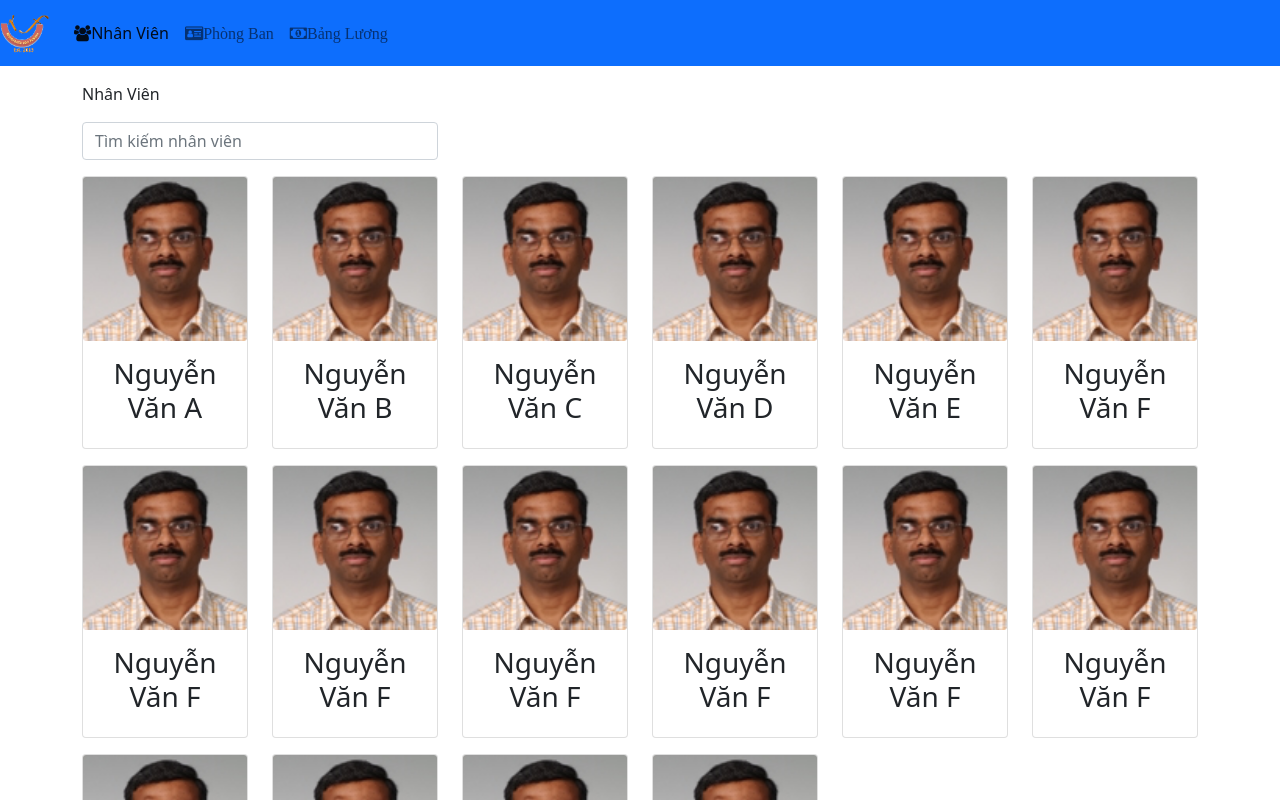
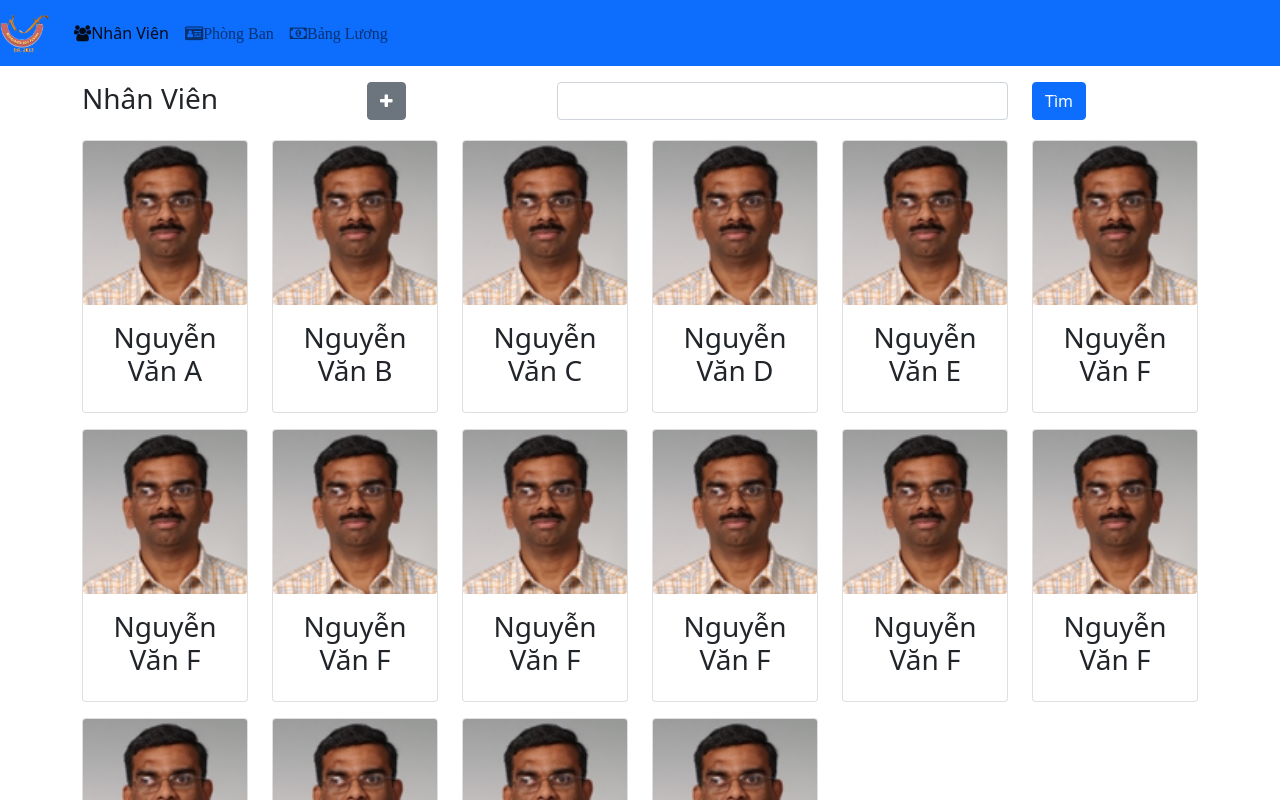
Before and after one commit to Sunghakyo/ReactJS-Emolyee-App, a React (Create React App) app: page /home in a window 1280 px wide. Shown: the top 800 px of the page. Built offline with nearby package versions, Linux system fonts and the light colour scheme.

Commit message:
switch branch

```diff
--- a/package.json
+++ b/package.json
@@ -15,6 +15,8 @@
     "react": "^17.0.2",
     "react-dom": "^17.0.2",
     "react-moment": "^1.1.1",
+    "react-redux": "^7.2.4",
+    "react-redux-form": "^1.16.14",
     "react-router-dom": "^5.2.0",
     "react-scripts": "4.0.3",
     "reactstrap": "^8.9.0",
--- a/src/App.js
+++ b/src/App.js
@@ -1,14 +1,20 @@
 import { Component } from "react";
 import { BrowserRouter } from 'react-router-dom';
 import Main from './components/MainComponent';
+import { ConfigureStore } from './Redux/ConfigureStore'
+import { Provider } from "react-redux";
+
+
+const store = ConfigureStore();
+
 class App extends Component {
-
   render() {
-
     return (
-      <BrowserRouter>
-        <Main />
-      </BrowserRouter>
+      <Provider store={store} >
+        <BrowserRouter>
+          <Main />
+        </BrowserRouter>
+      </Provider>
     );
   }
 }
--- /dev/null
+++ b/src/Redux/ConfigureStore.js
@@ -0,0 +1,11 @@
+import { Reducer, initialState } from './Reducer';
+import { createStore } from 'redux';
+
+export const ConfigureStore = () => {
+    const Store = createStore(
+        Reducer,
+        initialState
+    );
+    console.log(Store);
+    return Store;
+}
--- /dev/null
+++ b/src/Redux/Reducer.js
@@ -0,0 +1,10 @@
+import { STAFFS, DEPARTMENTS } from "../components/Staffs";
+
+export const initialState = {
+    staffs: STAFFS,
+    departments: DEPARTMENTS
+}
+
+export const Reducer = (state = initialState, action) => {
+    return state;
+}
--- a/src/components/HomeComponent.js
+++ b/src/components/HomeComponent.js
@@ -1,8 +1,10 @@
 import { Card, CardImg, CardBody } from 'reactstrap';
 import React from 'react';
-import { Breadcrumb, BreadcrumbItem } from "reactstrap";
+import {
+    Breadcrumb, BreadcrumbItem, Form, Row, Input, Col, Button,
+    Modal, ModalBody, ModalHeader, ModalFooter, FormGroup, Label
+} from "reactstrap";
 import { Link } from "react-router-dom";
-
 
 
 class Home extends React.Component {
@@ -10,31 +12,75 @@ class Home extends React.Component {
         super(props);
         this.state = {
             staffs: this.props.staffs,
-            search: ""
+            isOpen: false,
+            search: "",
+            name: "",
+            doB: "",
+            startDate: ""
+
         }
+        this.toggle = this.toggle.bind(this)
+        this.onChangeSearch = this.onChangeSearch.bind(this)
+        this.onChangeInfo = this.onChangeInfo.bind(this)
     }
 
-    render() {
-        const handleChangeText = e => {
-            if (e.target.value === "") {
-                this.setState({
-                    staffs: this.props.staffs,
-                    search: "e.target.value"
-                })
-                return
-            }
-            //  xử lý nếu chưa nhập tên nhân viên tìm kiếm
+    // modal box
+    toggle() {
+        this.setState({ isOpen: !this.state.isOpen })
+    }
 
-            let newStaff = [...this.props.staffs]
-            newStaff = newStaff.filter((staff) => staff.name.includes(e.target.value))
-            this.setState({
-                staffs: newStaff,
-                search: e.target.value,
-            })
-            // đặt lại state khi nhập tên nhân viên
+    // tìm kiếm nhân viên
+    onChangeSearch(e) {
+        console.log('hi')
+        const value = e.target.value
+        if (value === "") {
+            this.setState({ staffs: this.props.staffs, search: value })
+            return
+        };
+        this.setState({
+            search: value,
+            staffs: this.state.staffs.filter(staff => staff.name.includes(value))
+        })
+    }
+
+
+    onChangeInfo(e) {
+        console.log('s')
+        const value = e.target.value;
+        const name = e.target.name
+        this.setState({
+            [name]: value
+        })
+    }
+
+    validate(name, dateOB, startDate) {
+        const error = {
+            name: '',
+            dateOb: '',
+            startDate: ''
+        }
+        if (name === "") {
+            error.name = "Yêu cầu nhập"
+        }
+        if (name.length < 3) {
+            error.name = "Yêu cầu nhập tối thiểu 3 ký tự"
+        }
+        if (name.length > 30) {
+            error.name = "Yêu cầu nhập tối đa 30 ký tự"
+        }
+        if (dateOB === '') {
+            error.dateOb = "Yêu cầu nhập"
+        }
+        if (startDate === '') {
+            error.startDate = 'Yêu cầu nhập'
         }
 
+        return error
+    }
 
+
+    render() {
+        // duyệt qua mảng staffs render ra nhân viên
         const liststaff = this.state.staffs.map((staff, index) => {
             return (
                 <div key={index} className="col-6 col-md-4 col-xl-2 mb-3">
@@ -51,17 +97,93 @@ class Home extends React.Component {
             )
         });
 
-
         return (
             <div className="container">
-                <div className="row ">
-                    <Breadcrumb className="mt-3" >
-                        <BreadcrumbItem ><Link className="text-reset text-decoration-none" to="/home">Nhân Viên</Link></BreadcrumbItem>
-                    </Breadcrumb>
-                </div>
-                <div className="row">
-                    <div className="col-4 align-left mb-3">
-                        <input type="text" className="form-control" placeholder="Tìm kiếm nhân viên" onChange={(e) => handleChangeText(e)} />
+                <div className="row  mt-3">
+                    <div className="col-md-3">
+                        <Breadcrumb >
+                            <BreadcrumbItem ><Link className="text-reset text-decoration-none" to="/home"><h3>Nhân Viên</h3></Link></BreadcrumbItem>
+                        </Breadcrumb>
+                    </div>
+                    <div className="col-md-2">
+                        <Modal isOpen={this.state.isOpen} toggle={this.toggle} >
+                            <ModalHeader toggle={this.toggle}><h3>Thêm Nhân Viên</h3></ModalHeader>
+                            <ModalBody>
+                                <Form>
+                                    <FormGroup className="mt-3" row>
+                                        <Label htmlfor="name" sm={3}>Tên</Label>
+                                        <Col sm={9}>
+                                            <Input
+                                                type="text" id="name" name="name"
+                                                onchange={this.onChangeInfo}
+                                            />
+                                        </Col>
+                                    </FormGroup>
+                                    <FormGroup className="mt-3" row>
+                                        <Label htmlfor="dateOB" sm={3}>Ngày sinh</Label>
+                                        <Col sm={9}>
+                                            <Input
+                                                type="date" id="dateOB" name="dateOB" />
+                                        </Col>
+                                    </FormGroup>
+                                    <FormGroup className="mt-3" row>
+                                        <Label htmlfor="dateIn" sm={3}>Ngày vào công ty</Label>
+                                        <Col sm={9}>
+                                            <Input type="date" id="dateIn" name="dateIn" />
+                                        </Col>
+                                    </FormGroup>
+                                    <FormGroup className="mt-3" row>
+                                        <Label htmlfor="depart" sm={3}>Phòng Ban</Label>
+                                        <Col sm={9}>
+                                            <Input type="select" id="depart" name="depart" >
+                                                <option>Sale</option>
+                                                <option>HR</option>
+                                                <option>Marketing</option>
+                                                <option>It</option>
+                                                <option>Finance</option>
+                                            </Input>
+                                        </Col>
+                                    </FormGroup>
+                                    <FormGroup className="mt-3" row>
+                                        <Label htmlfor="salary" sm={3}>Hệ Số Lương</Label>
+                                        <Col sm={9}>
+                                            <Input type="number" id="salary" />
+                                        </Col>
+                                    </FormGroup>
+                                    <FormGroup className="mt-3" row>
+                                        <Label htmlfor="rest" sm={3}>Số ngày nghỉ còn lại</Label>
+                                        <Col sm={9}>
+                                            <Input id="rest" type="number" />
+                                        </Col>
+                                    </FormGroup>
+                                    <FormGroup className="mt-3" row>
+                                        <Label htmlfor="overTime" sm={3}>Số ngày đi làm thêm</Label>
+                                        <Col sm={9}>
+                                            <Input type="number" id="overTime" />
+                                        </Col>
+                                    </FormGroup>
+                                </Form>
+                            </ModalBody>
+                            <ModalFooter>
+                                <Button color="primary" >Thêm</Button>
+                            </ModalFooter>
+                        </Modal>
+                        <Button onClick={this.toggle}><i className="fa fa-plus"></i></Button>
+                    </div>
+                    <div className="col-md-6">
+                        <Form onSubmit={this.onSubmit}>
+                            <Row className="form-group" >
+                                <Col md={10}>
+                                    <Input type="text"
+                                        value={this.state.search}
+                                        onChange={this.onChangeSearch}
+                                    />
+                                </Col>
+                                <Col md={2} >
+                                    <Button color="primary" type="submit" onSubmit={this.onSubmit}>Tìm</Button>
+                                </Col>
+                            </Row>
+                        </Form>
                     </div>
                 </div>
                 <div className="row">
--- a/src/components/MainComponent.js
+++ b/src/components/MainComponent.js
@@ -1,28 +1,30 @@
 import React from 'react';
-import { DEPARTMENTS } from './Staffs';
-import { STAFFS } from "./Staffs";
-import { Switch, Route, Redirect } from "react-router-dom";
+import { Switch, Route, Redirect, withRouter } from "react-router-dom";
 import Home from './HomeComponent';
 import Header from "./HeaderComponent";
 import Footer from './FooterComponent';
+import DepartMents from './DepartMentComponent';
+import SalarySheet from './SalarySheetComponent';
 import DetailStaff from './DetailStaffComponent';
-import DepartMents from "./DepartMentComponent";
-import SalarySheet from "./SalarySheetComponent";
+import { connect } from 'react-redux';
 
 
-class Main extends React.Component {
-    constructor(props) {
-        super(props);
-        this.state = {
-            staffs: STAFFS,
-            departments: DEPARTMENTS
-        }
 
+const mapStateToProps = state => {
+    return {
+        staffs: state.staffs,
+        departments: state.departments
     }
 
+
+}
+
+class Main extends React.Component {
+
+
+
     render() {
-        const { staffs, departments } = this.state;
-
+        const { staffs, departments } = this.props;
 
         // Component render Staff
         const staffId = ({ match }) => {
@@ -57,4 +59,4 @@ class Main extends React.Component {
 }
 
 
-export default Main;
+export default withRouter(connect(mapStateToProps)(Main));
```
Also changed, not shown: 2 other files (tests, documents, lock files or other folders).
